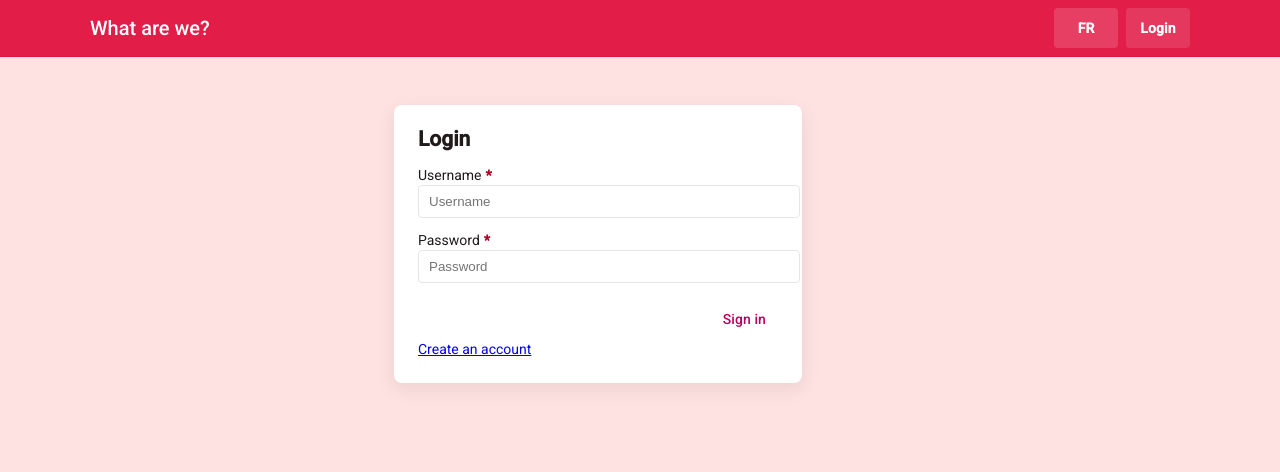
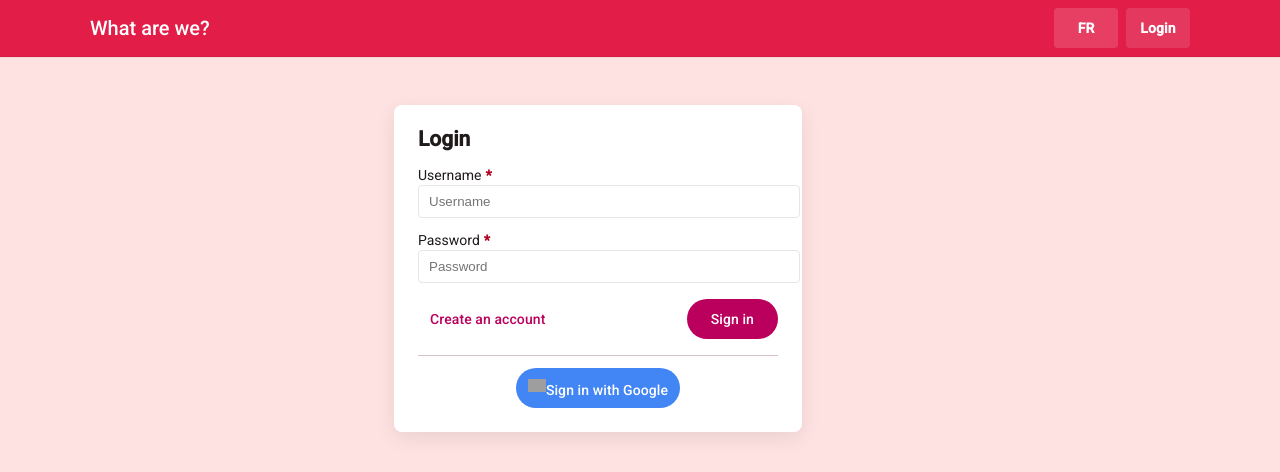
Before and after one commit to JpG771/on-est-quoi, an Angular app: page /login in a window 1280 px wide. Shown: the top 472 px of the page. Built offline with nearby package versions, Linux system fonts and the light colour scheme; no server answers; grey boxes are pictures that could not be loaded.

Commit message:
Ajout connexion avec Google

```diff
--- a/src/app/login/login.html
+++ b/src/app/login/login.html
@@ -13,11 +13,19 @@
     </label>
 
     <div class="actions">
-      <button mat-button type="submit" i18n="@@signIn">Sign in</button>
+      <button mat-button type="button" class="create-account-btn" [routerLink]="'/create-account'" i18n="@@createAccount">Create an account</button>
+      <button matButton="filled" type="submit" i18n="@@signIn">Sign in</button>
     </div>
 
-    <div class="create-account">
-      <a routerLink="/create-account" i18n="@@createAccount">Create an account</a>
+    <div class="error" [hidden]="!error">{{ error }}</div>
+
+    <mat-divider class="divider"></mat-divider>
+
+    <div class="google-row">
+      <button mat-button type="button" class="google" (click)="onGoogleSignIn()" i18n="@@signInWithGoogle">
+        <img class="google-icon" src="https://www.gstatic.com/images/branding/product/1x/googleg_32dp.png" width="18" height="18" alt="" />
+        <span class="google-label">Sign in with Google</span>
+      </button>
     </div>
   </form>
 </div>
--- a/src/app/login/login.scss
+++ b/src/app/login/login.scss
@@ -31,9 +31,46 @@
 
 .login-form .actions {
   display: flex;
-  justify-content: flex-end;
+  justify-content: space-between;
+  align-items: center;
   margin-top: 1rem;
 }
+
+.login-form .actions .google {
+  margin-left: 0.5rem;
+  background-color: #4285F4;
+  color: white;
+}
+
+.divider {
+  margin-top: 1rem;
+}
+
+.google-row {
+  display: flex;
+  justify-content: center;
+  margin-top: 0.75rem;
+}
+
+.google-row .google {
+  background-color: #4285F4;
+  color: #fff;
+  display: inline-flex;
+  align-items: center;
+  gap: 0.5rem;
+  padding-left: 0.75rem;
+  padding-right: 0.75rem;
+}
+
+.google-icon {
+  width: 18px;
+  height: 18px;
+  display: inline-block;
+  flex: 0 0 18px;
+  object-fit: contain;
+}
+
+.google-label { line-height: 1; }
 
 /* required field asterisk */
 .required {
--- a/src/app/login/login.ts
+++ b/src/app/login/login.ts
@@ -1,15 +1,32 @@
-import { Component } from '@angular/core';
+import { Component, inject } from '@angular/core';
 import { MatButtonModule } from '@angular/material/button';
-import { RouterLink } from '@angular/router';
+import { MatDividerModule } from '@angular/material/divider';
+import { RouterLink, Router } from '@angular/router';
+import { UserService } from '../services/user.service';
 
 @Component({
   selector: 'app-login',
-  imports: [MatButtonModule, RouterLink],
+  imports: [MatButtonModule, MatDividerModule, RouterLink],
   templateUrl: './login.html',
   styleUrl: './login.scss'
 })
 export class Login {
+  userService = inject(UserService);
+  router = inject(Router);
+  error = '';
+
   onSubmit(username: string, _password: string): void {
     console.log('Login submitted for', username);
   }
+
+  async onGoogleSignIn(): Promise<void> {
+    this.error = '';
+    try {
+      await this.userService.signInWithGoogle();
+      // redirect after successful login
+      this.router.navigate(['/']);
+    } catch (err: any) {
+      this.error = err?.message || String(err);
+    }
+  }
 }
--- a/src/app/services/user.service.ts
+++ b/src/app/services/user.service.ts
@@ -1,12 +1,12 @@
 import { Injectable } from '@angular/core';
-import { createUserWithEmailAndPassword, updateProfile, UserCredential } from 'firebase/auth';
+import { createUserWithEmailAndPassword, updateProfile, UserCredential, signInWithPopup, GoogleAuthProvider, OAuthCredential } from 'firebase/auth';
 import { firebase } from '../../firebase';
 
 @Injectable({
   providedIn: 'root'
 })
 export class UserService {
-  credential: UserCredential | null = null;
+  credential: OAuthCredential | UserCredential | null = null;
   constructor() {}
 
   async createAccount(email: string, password: string, displayName?: string) {
@@ -20,4 +20,17 @@ export class UserService {
       throw err;
     }
   }
+
+  async signInWithGoogle() {
+    try {
+      const provider = new GoogleAuthProvider();
+      provider.addScope('profile');
+      provider.addScope('email');
+      const result = await signInWithPopup(firebase.auth, provider);
+      this.credential = GoogleAuthProvider.credentialFromResult(result);
+      return this.credential;
+    } catch (err) {
+      throw err;
+    }
+  }
 }
```
Also changed, not shown: 2 other files (tests, documents, lock files or other folders).
